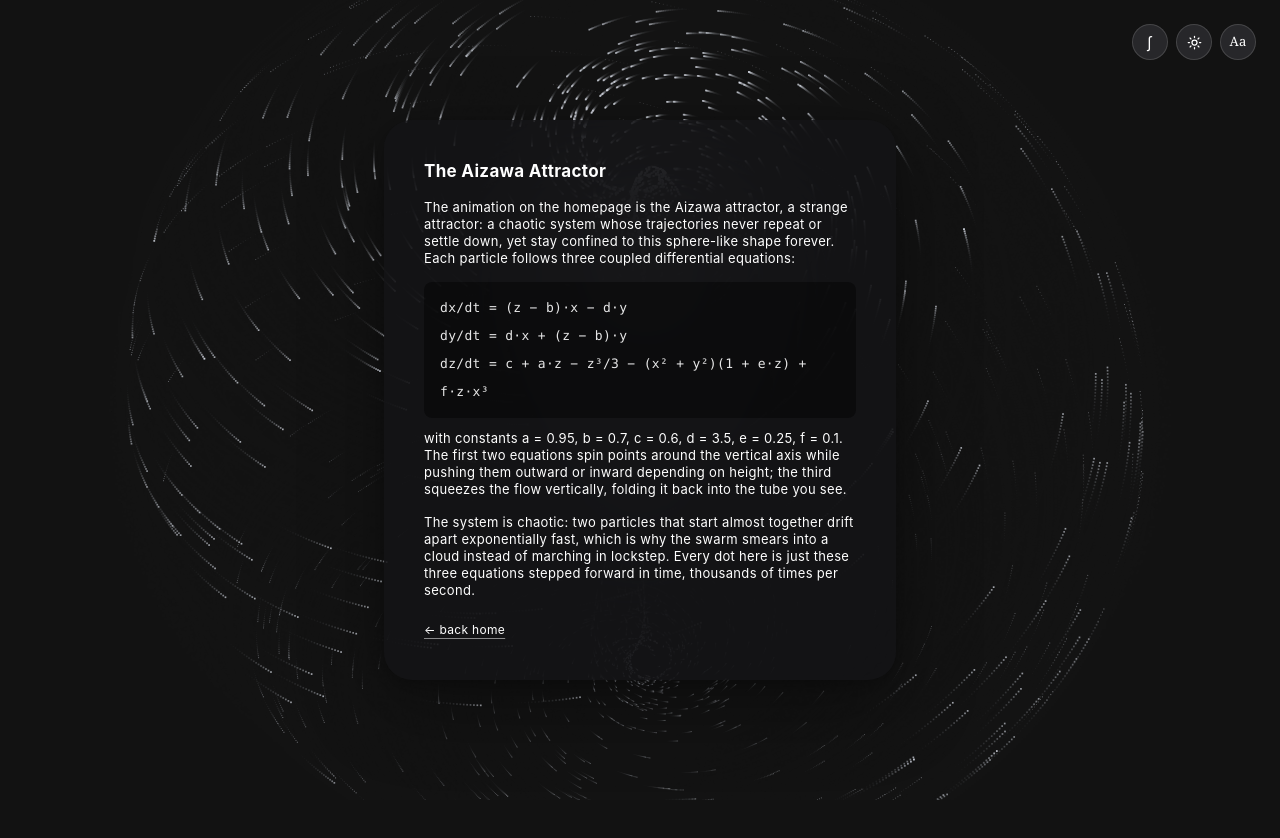
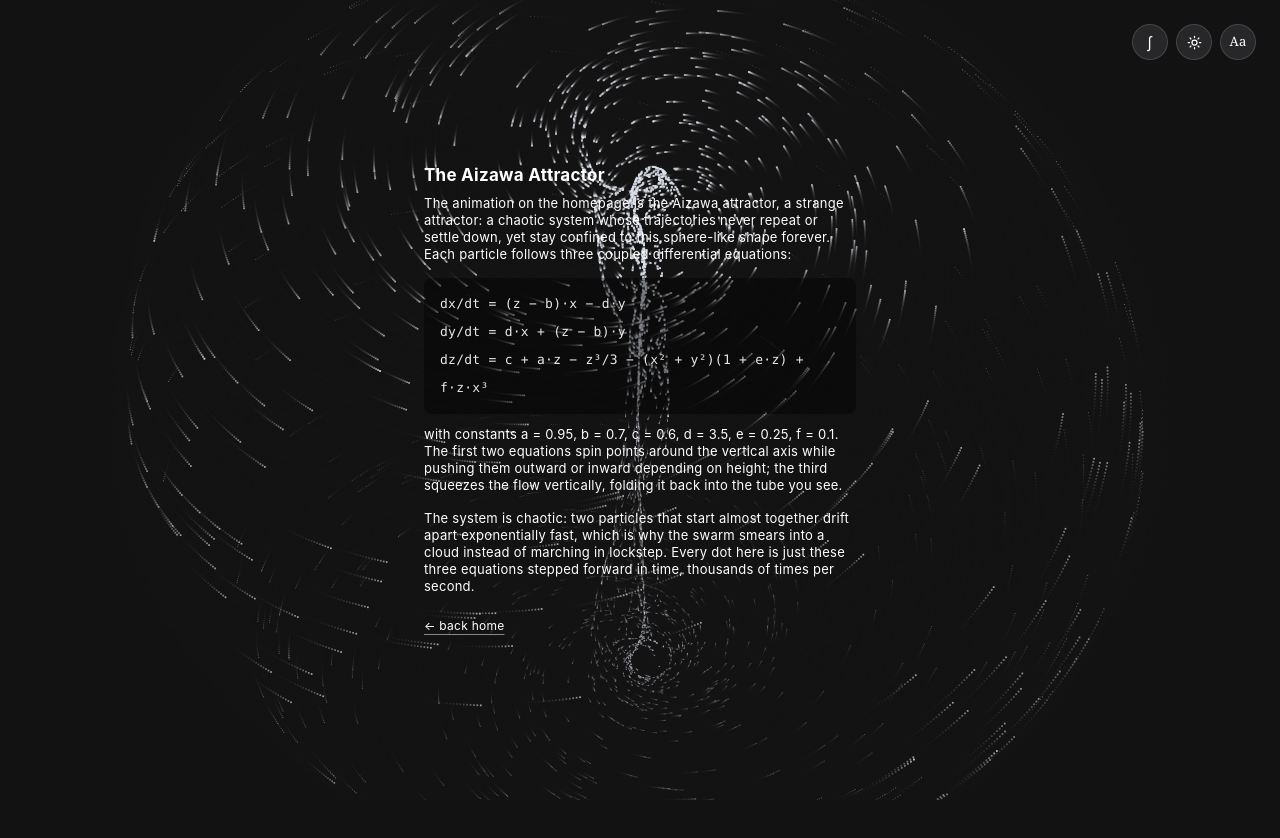
Before and after one commit to thewilliamliu/personal-website, a Next.js app: page /attractor in a window 1280 px wide. Shown: the top 838 px of the page. Built offline with nearby package versions, Linux system fonts and the light colour scheme.

Commit message:
0.016em spacing, tighter name gap, remove card box

```diff
--- a/app/attractor/page.tsx
+++ b/app/attractor/page.tsx
@@ -22,8 +22,8 @@ export default function AttractorPage() {
       <Controls />
       <div aria-hidden="true" className="h-[400vh]" />
       <main className="fixed inset-0 flex items-center justify-center p-6">
-        <section className="glass-card w-full max-w-lg rounded-[28px] p-8 md:p-10">
-          <h1 className="mb-4 text-[17px] font-[650] ">
+        <section className="w-full max-w-lg p-8 md:p-10">
+          <h1 className="mb-2 text-[17px] font-[650] ">
             The Aizawa Attractor
           </h1>
 
--- a/app/components/page-shell.tsx
+++ b/app/components/page-shell.tsx
@@ -16,8 +16,8 @@ export default function PageShell({
       <Controls />
       <div aria-hidden="true" className="h-[400vh]" />
       <main className="fixed inset-0 flex items-center justify-center p-6">
-        <section className="glass-card w-full max-w-lg overflow-y-auto max-h-[85vh] rounded-[28px] p-8 md:p-10">
-          <h1 className="mb-4 text-[17px] font-[650] ">{title}</h1>
+        <section className="w-full max-w-lg overflow-y-auto max-h-[85vh] p-8 md:p-10">
+          <h1 className="mb-2 text-[17px] font-[650] ">{title}</h1>
           {children}
           <Link
             href="/"
--- a/app/global.css
+++ b/app/global.css
@@ -47,7 +47,7 @@ body {
   color: var(--fg);
   font-family: var(--font-body);
   /* tweak typography here */
-  letter-spacing: 0.02em; /* letter spacing */
+  letter-spacing: 0.016em; /* letter spacing */
   line-height: 1.35; /* line spacing (leading-[1.5] in the JSX is 1.625; this only applies where that class is absent) */
 }
 
--- a/app/page.tsx
+++ b/app/page.tsx
@@ -12,8 +12,8 @@ export default function Page() {
       {/* Scroll runway: scrolling rotates the attractor while the card stays put */}
       <div aria-hidden="true" className="h-[400vh]" />
       <main className="fixed inset-0 flex items-center justify-center p-6">
-        <section className="glass-card w-full max-w-lg rounded-[28px] p-8 md:p-10">
-          <h1 className="mb-4 text-[17px] font-[650] ">
+        <section className="w-full max-w-lg p-8 md:p-10">
+          <h1 className="mb-2 text-[17px] font-[650] ">
             William Liu
           </h1>
 
```
